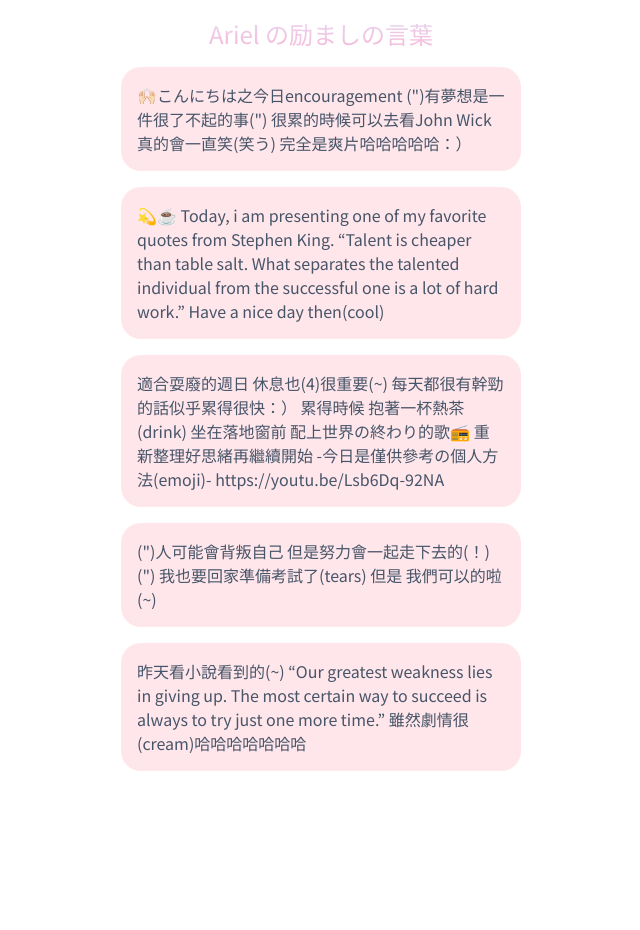
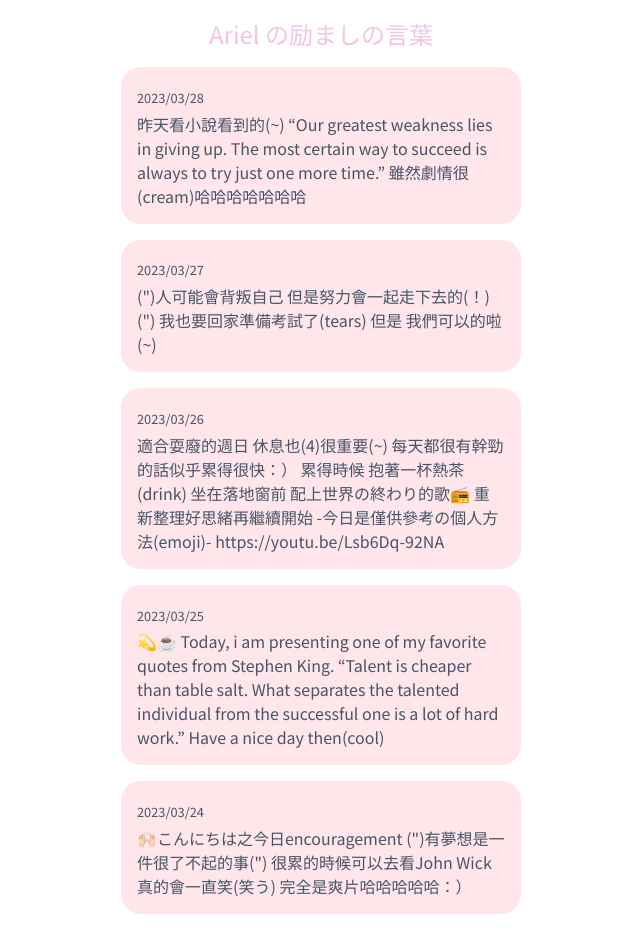
Before and after one commit to latteouka/ariel, a Next.js app: page / in a window 1280 px wide. Shown: the whole page, without its empty margins (319-959 px from the left). Before the commit the page ends 800 px from the top, so only its background shows below. Built offline with nearby package versions, Linux system fonts and the light colour scheme.

Commit message:
add date

```diff
--- /dev/null
+++ b/data/kotoba.ts
@@ -0,0 +1,29 @@
+const kotoba = [
+  {
+    content:
+      "昨天看小說看到的(~) “Our greatest weakness lies in giving up. The most certain way to succeed is always to try just one more time.” 雖然劇情很(cream)哈哈哈哈哈哈哈",
+    date: "2023/03/28",
+  },
+  {
+    content:
+      '(")人可能會背叛自己 但是努力會一起走下去的(！)(") 我也要回家準備考試了(tears) 但是 我們可以的啦(~)',
+    date: "2023/03/27",
+  },
+  {
+    content:
+      "適合耍廢的週日 休息也(4)很重要(~) 每天都很有幹勁的話似乎累得很快：） 累得時候 抱著一杯熱茶(drink) 坐在落地窗前 配上世界の終わり的歌📻 重新整理好思緒再繼續開始 -今日是僅供參考の個人方法(emoji)- https://youtu.be/Lsb6Dq-92NA",
+    date: "2023/03/26",
+  },
+  {
+    content:
+      "💫☕️ Today, i am presenting one of my favorite quotes from Stephen King. “Talent is cheaper than table salt. What separates the talented individual from the successful one is a lot of hard work.” Have a nice day then(cool)",
+    date: "2023/03/25",
+  },
+  {
+    content:
+      '🙌🏻こんにちは之今日encouragement (")有夢想是一件很了不起的事(") 很累的時候可以去看John Wick真的會一直笑(笑う) 完全是爽片哈哈哈哈哈：）',
+    date: "2023/03/24",
+  },
+];
+
+export default kotoba;
--- a/pages/index.tsx
+++ b/pages/index.tsx
@@ -1,39 +1,29 @@
+import kotobas from "../data/kotoba";
 export default function Home() {
   return (
     <div className="wrap">
       <div className="heading">Ariel の励ましの言葉</div>
       <div className="kotoba-wrap">
-        <Box>
-          🙌🏻こんにちは之今日encouragement
-          (&quot;)有夢想是一件很了不起的事(&quot;) 很累的時候可以去看John
-          Wick真的會一直笑(笑う) 完全是爽片哈哈哈哈哈：）
-        </Box>
-        <Box>
-          💫☕️ Today, i am presenting one of my favorite quotes from Stephen
-          King. “Talent is cheaper than table salt. What separates the talented
-          individual from the successful one is a lot of hard work.” Have a nice
-          day then(cool)
-        </Box>
-        <Box>
-          適合耍廢的週日 休息也(4)很重要(~) 每天都很有幹勁的話似乎累得很快：）
-          累得時候 抱著一杯熱茶(drink) 坐在落地窗前 配上世界の終わり的歌📻
-          重新整理好思緒再繼續開始 -今日是僅供參考の個人方法(emoji)-
-          https://youtu.be/Lsb6Dq-92NA
-        </Box>
-        <Box>
-          (&quot;)人可能會背叛自己 但是努力會一起走下去的(！)(&quot;)
-          我也要回家準備考試了(tears) 但是 我們可以的啦(~)
-        </Box>
-        <Box>
-          昨天看小說看到的(~) “Our greatest weakness lies in giving up. The most
-          certain way to succeed is always to try just one more time.”
-          雖然劇情很(cream)哈哈哈哈哈哈哈
-        </Box>
+        {kotobas.map((kotoba, index) => {
+          return (
+            <Box key={index} content={kotoba.content} date={kotoba.date} />
+          );
+        })}
       </div>
     </div>
   );
 }
 
-const Box = ({ children }: { children: React.ReactNode }) => {
-  return <div className="kotoba">{children}</div>;
+interface Props {
+  content: string;
+  date: string;
+}
+
+const Box = ({ content, date }: Props) => {
+  return (
+    <div className="kotoba">
+      <div className="date">{date}</div>
+      <div className="content">{content}</div>
+    </div>
+  );
 };
--- a/styles/style.scss
+++ b/styles/style.scss
@@ -27,6 +27,11 @@ $animation-speed: 1200ms;
   -webkit-background-clip: text;
 }
 
+.date {
+  font-size: 0.8rem;
+  margin: 0.3rem 0;
+}
+
 .kotoba {
   cursor: pointer;
   width: 100%;
@@ -34,7 +39,6 @@ $animation-speed: 1200ms;
   padding: 1rem;
   display: flex;
   color: $slate-600;
-  align-items: center;
   flex-direction: column;
   background-color: hsl(349, 100%, 95%);
   position: relative;
```
